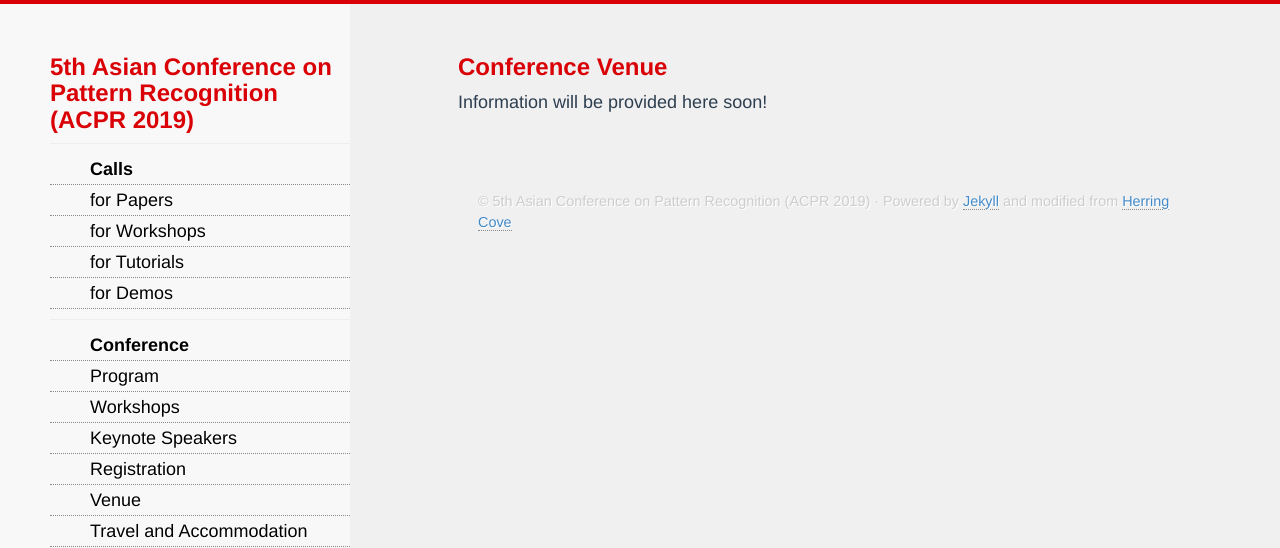
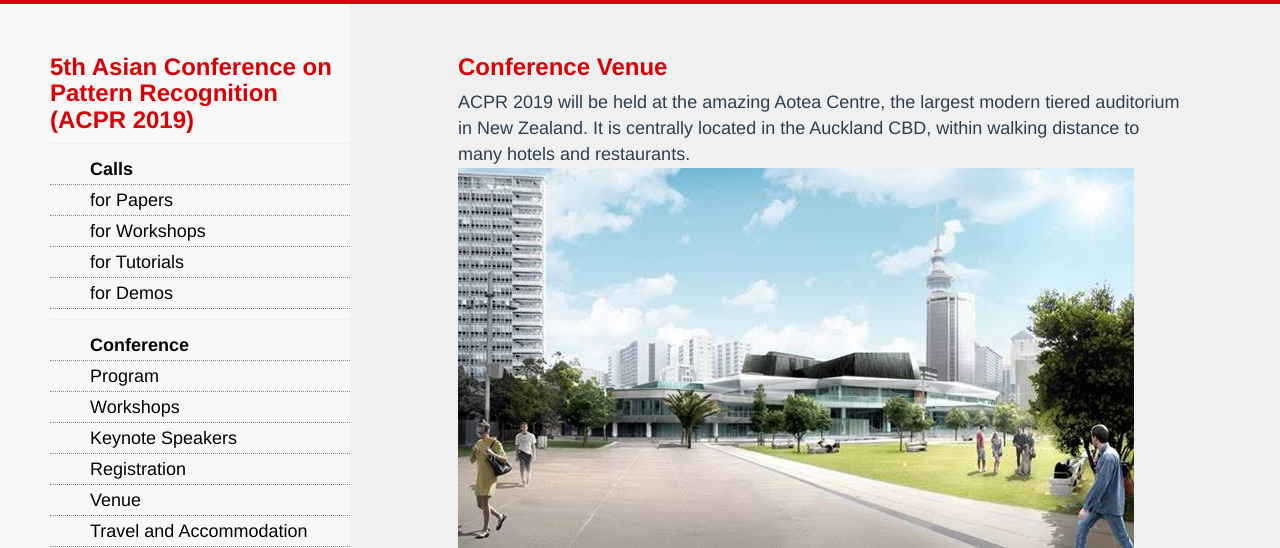
Before and after one commit to AndrewChenUoA/ACPR2019, a Jekyll site: the page built from venue.html, in a window 1280 px wide and 1169 px high. Shown: the top 548 px of the window. Built offline with Jekyll 4.4.1, drawn with Linux system fonts in a browser that asks for light colours; nearby versions of some CDN libraries; Markdown is read by kramdown in place of the engine named in the settings; grey boxes are pictures that could not be loaded.

Commit message:
Update venue

```diff
--- a/index.html
+++ b/index.html
@@ -19,7 +19,7 @@ title: ACPR 2019 - The 5th Asian Conference on Pattern Recognition
   - Signal Processing (signal, speech, image)<br/>
   - Media Processing and Interaction (videos, documents, medical, biometrics, HCI, VR, etc.)<br/><br/>
 
-  ACPR 2019 is brought to you by the Auckland University of Technology (AUT), in collaboration with the University of Otago and the Indian Statistical Institute, with support from ATEED, Auckland Council, and New Zealand Tourism.<br/><br/>
+  The conference will be held at the <a href="/venue">Aotea Centre</a> in Auckland. ACPR 2019 is brought to you by the Auckland University of Technology (AUT), in collaboration with the University of Otago and the Indian Statistical Institute, with support from ATEED, Auckland Council, and New Zealand Tourism.<br/><br/>
 
   For any queries at this early stage, please contact acpr2019@aut.ac.nz.<br/><br/>
 
--- a/venue.html
+++ b/venue.html
@@ -3,5 +3,10 @@ title: ACPR 2019 - The 5th Asian Conference on Pattern Recognition
 ---
 <div>
 <h3>Conference Venue</h3>
-Information will be provided here soon!
+ACPR 2019 will be held at the amazing Aotea Centre, the largest modern tiered auditorium in New Zealand. It is centrally located in the Auckland CBD, within walking distance to many hotels and restaurants.
+
+<img src="/images/aotea.jpg" />
+
+<div class="mapouter"><div class="gmap_canvas"><iframe width="600" height="500" id="gmap_canvas" src="https://maps.google.com/maps?q=aotea%20centre&t=&z=15&ie=UTF8&iwloc=&output=embed" frameborder="0" scrolling="no" marginheight="0" marginwidth="0"></iframe></div><style>.mapouter{text-align:right;height:500px;width:600px;}.gmap_canvas {overflow:hidden;background:none!important;height:500px;width:600px;}</style></div>
+
 </div>
```
Also changed, not shown: images/aotea.jpg (added).
